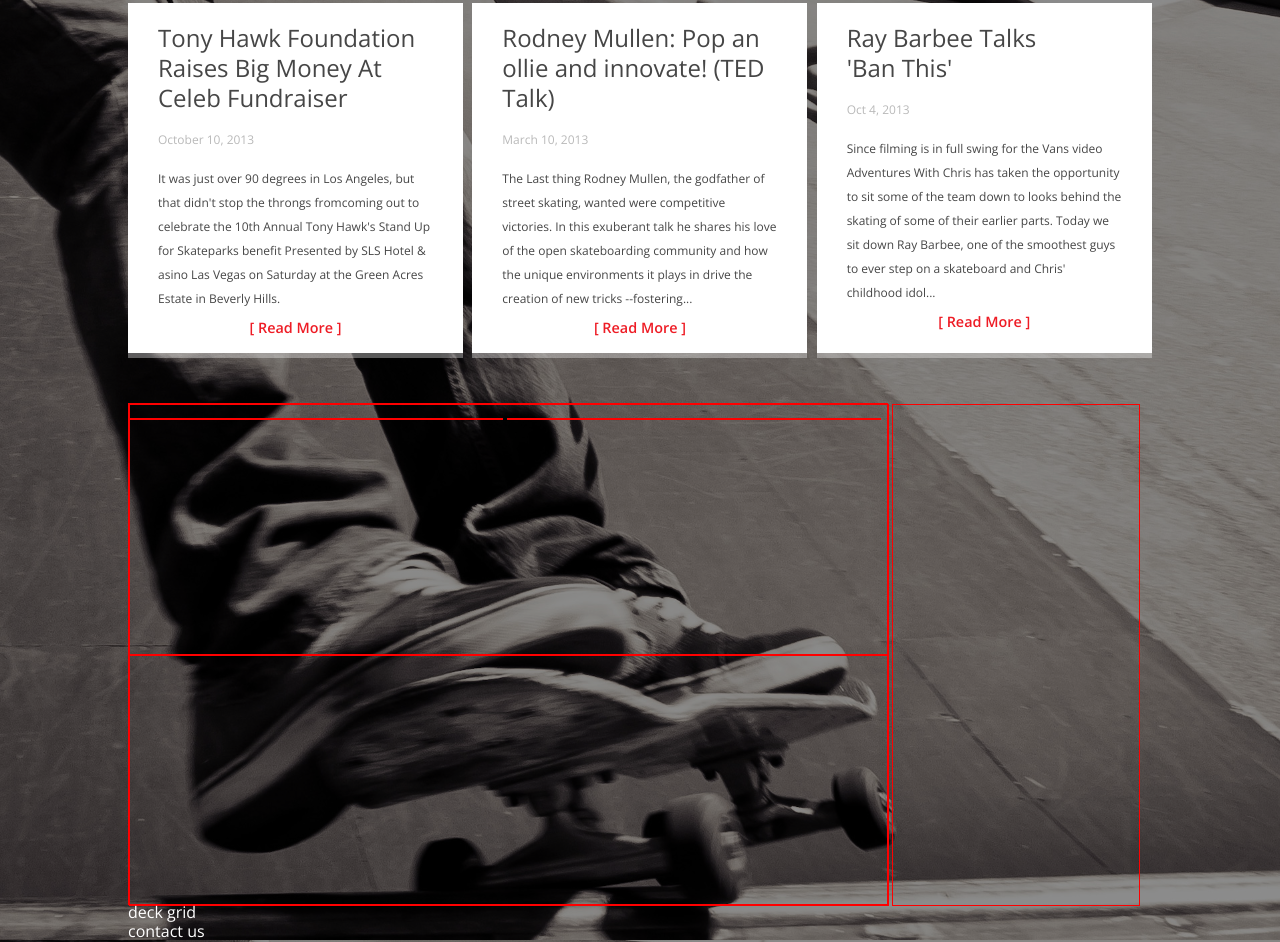
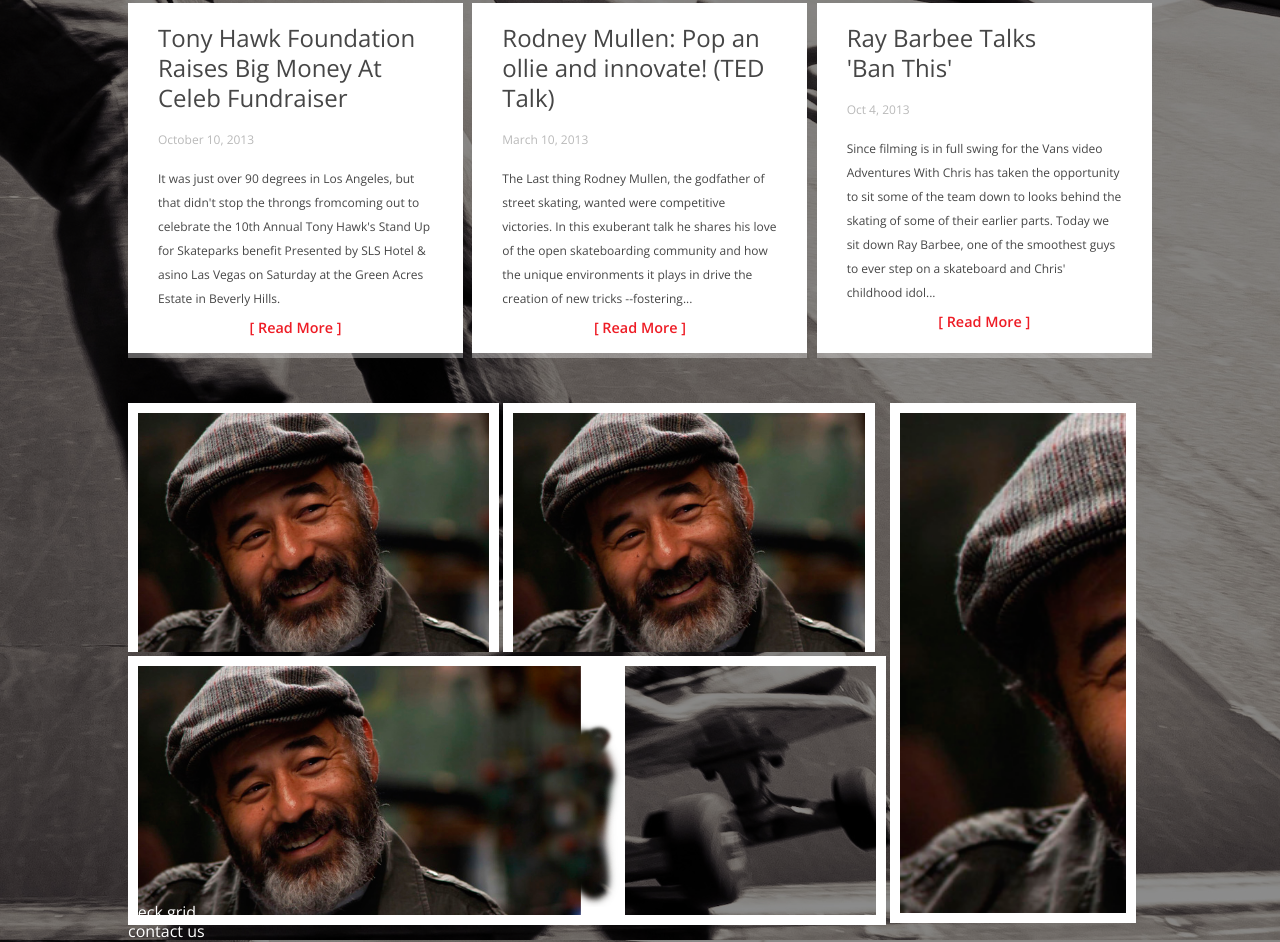
Before and after one commit to russpate/Assignment4, a plain HTML site: page index.html in a window 1280 px wide. Shown: the part 567-1509 px from the top of the page. Drawn offline with nearby package versions, Linux system fonts and the light colour scheme.

Commit message:
making my way downtown; initial skaterGrid layout

```diff
--- a/css/styles.css
+++ b/css/styles.css
@@ -1,6 +1,7 @@
 *{
   margin:0;
   padding:0;
+  clear:both;
 }
 .container{
   margin:0 auto;
@@ -273,9 +274,7 @@ span.link {
 }
 
 
-.skaterGrid *{
-  border:1px solid red;
-}
+
 .skaterGrid{
   height:500px;
   width:100%;
@@ -290,16 +289,32 @@ span.link {
   display:inline-block;
   height:249px;
   width:100%;
+  box-sizing:border-box;
 }
 .leftRowWrap{
   display:block;
+  box-sizing:border-box;
+  height:inherit;
 }
 .left50{
   display:inline-block;
   width:49%;
+  height:inherit;
+  box-sizing:border-box;
+  overflow:hidden;
+}
+.skaterGrid img{
+  height:inherit;
 }
 .right25{
   height:inherit;
   display:inline-block;
   width:24%;
+  box-sizing:border-box;
+  vertical-align:top;
 }
+.box{
+  border:10px solid white;
+  height:inherit;
+  overflow:hidden;
+}
--- a/index.html
+++ b/index.html
@@ -98,14 +98,30 @@
       <section>
         <div class="skaterGrid">
           <div class="left75">
-            <div class="leftRow">
-              <div class="left50"></div>
-              <div class="left50"></div>
-            </div>
-            <div class="leftRow">
+            <div class="leftRowWrap">
+              <div class="leftRow">
+                <div class="left50">
+                  <div class="box">
+                    <img src="img/sk8er-1.png" alt="">
+                  </div>
+                </div>
+                <div class="left50">
+                  <div class="box">
+                    <img src="img/sk8er-1.png" alt="">
+                  </div>
+                </div>
+              </div>
+              <div class="leftRow">
+                <div class="box">
+                  <img src="img/sk8er-1.png" alt="">
+                </div>
+              </div>
             </div>
           </div>
           <div class="right25">
+            <div class="box">
+              <img src="img/sk8er-1.png" alt="">
+            </div>
           </div>
         </div>
       </section>
```
